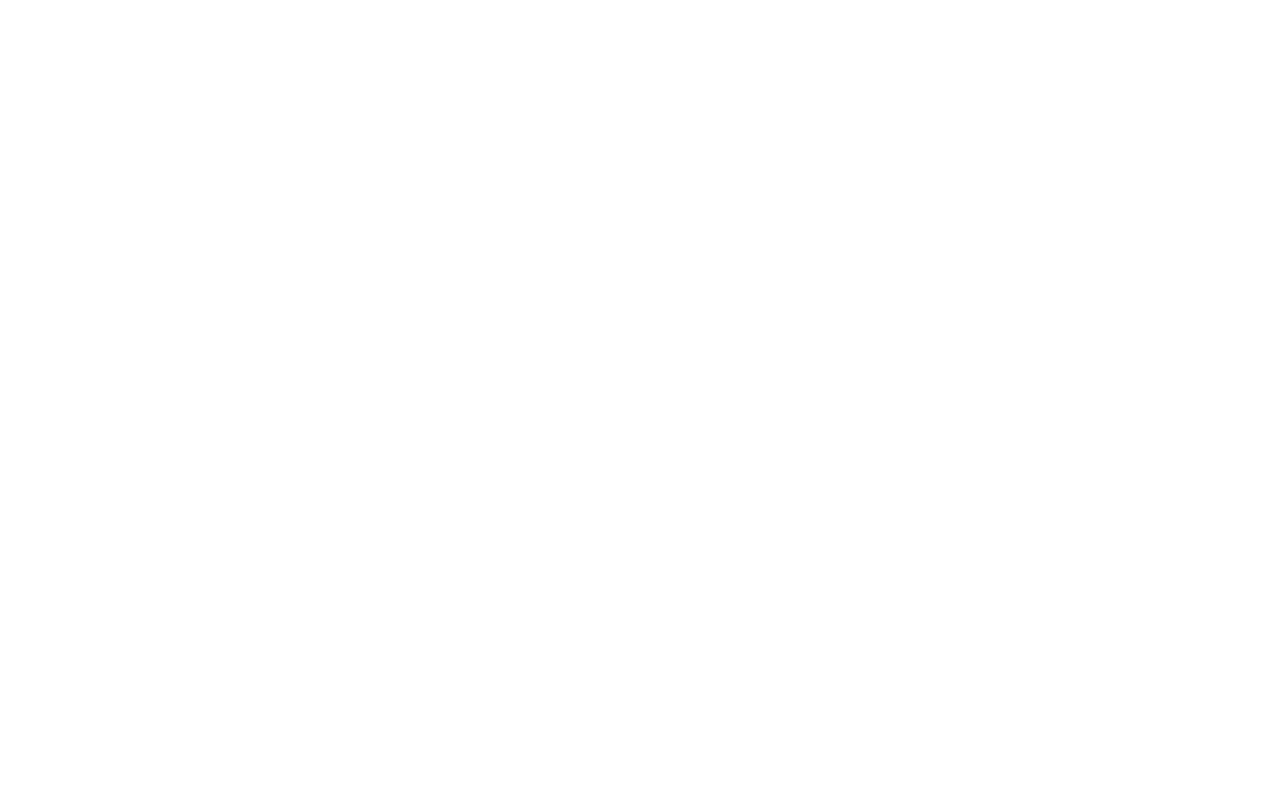
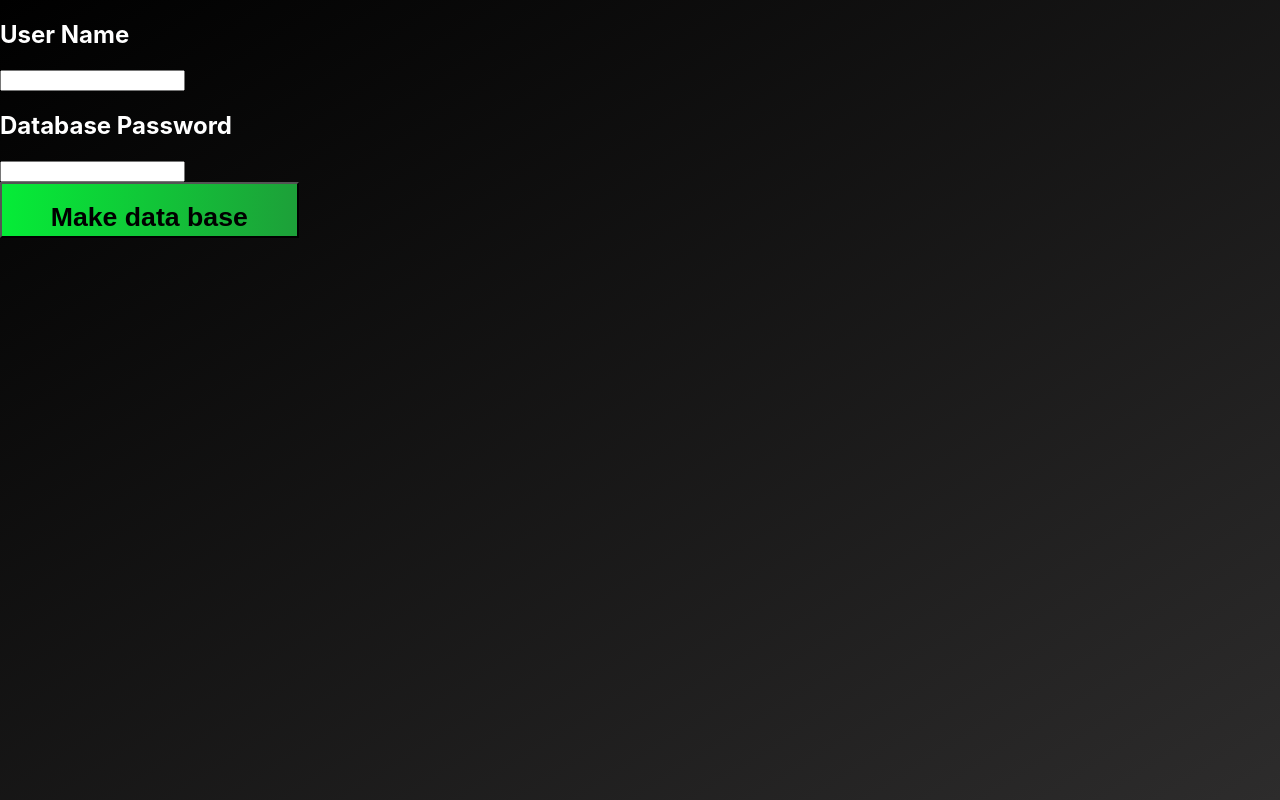
Before and after one commit to coderFeedForwardAlg/stingray-landing, a React (Create React App) app: page /doc_db in a window 1280 px wide. Before the commit this address had no page. Built offline with nearby package versions, Linux system fonts and the light colour scheme.

Commit message:
auto_db_creation

```diff
--- a/src/App.js
+++ b/src/App.js
@@ -3,6 +3,7 @@
 import Landing from "./componants/Landing";
 import UseCluster from "./componants/UseCluster";
 import { BrowserRouter, Routes, Route } from "react-router-dom";
+import MakeDocDb from "./componants/MakeDocDb";
 
 
 function App() {
@@ -12,6 +13,7 @@
         <Route path="/" >
           <Route index element={<Landing />} />
           <Route path="ray_code" element={<UseCluster />} />
+          <Route path="doc_db" element={<MakeDocDb />} />
         </Route>
       </Routes>
     </BrowserRouter>
--- a/src/componants/Landing.js
+++ b/src/componants/Landing.js
@@ -44,7 +44,7 @@
         </h1>
         <h2 className="subheading">Get large GPU clusters, storage, and hosting at the lowest price on the market while enjoying the ease of cloud, all without the fear of vendor lock in!</h2>
         <button className="button">
-          <h1> <Link to="/ray_code">Get Started</Link> </h1>
+          <h1> <Link to="/doc_db">Get Started</Link> </h1>
           </button>
 
 
--- /dev/null
+++ b/src/componants/MakeDocDb.js
@@ -0,0 +1,54 @@
+import { useState } from "react";
+
+function MakeDocDb() {
+
+    const [responseData, setResponseData] = useState('');
+    const [name, setName] = useState('');
+    const [pass, setPass] = useState('');
+
+  async function handleSubmit(event) {
+    event.preventDefault();
+
+
+    const url = `https://makedocdb.team-stingray.com/add/${name}/${pass}`;   //'http://127.0.0.1:8000';
+
+
+    let response = await fetch(url)
+
+      const result = await response.text();
+      if (result) {
+        setResponseData(result);
+      }
+
+  }
+
+  let changeName = (e) =>{
+    setName(e.target.value);
+
+  }
+
+  let changePass = (e) =>{
+    setPass(e.target.value);
+
+  }
+
+
+
+
+  return (
+    <div className="hstack">
+        <form  onSubmit={handleSubmit}>
+            <h2 style={{color: "white"}}>User Name</h2>
+          <input type="text" value={name} onChange={changeName}/>
+          <h2 style={{color: "white"}}>Database Password</h2>
+          <input type="text" value={pass} onChange={changePass}/>
+          <button className="button" type="submit">
+            <h1>Make data base</h1>
+          </button>
+        </form>
+        {responseData && <h2 style={{color: "white"}}>{responseData}</h2>}
+    </div>
+  );
+}
+
+export default MakeDocDb;
```
